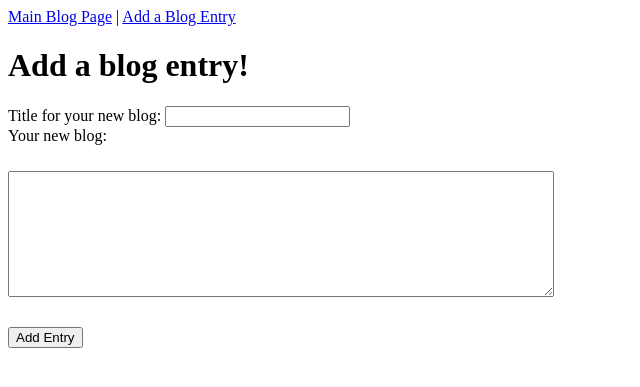
After one commit to mhunsaker7/blogz, a Flask app: page /newpost in a window 1280 px wide. The commit adds this page. Shown: the top 387 px of the page, without its empty margins (0-640 px from the left). Run offline with Flask 2, Linux system fonts and the light colour scheme; data that the repository does not hold is empty.

Commit message:
Can't get new blog post to actually post, getting  add() missing 1 required positional argument: 'instance'

```diff
--- a/main.py
+++ b/main.py
@@ -8,42 +8,37 @@ app.config['SQLALCHEMY_ECHO'] = True
 db = SQLAlchemy(app)
 
 
-class Task(db.Model):
+class Blog(db.Model):
+    id = db.Column(db.Integer, primary_key=True)
+    title = db.Column(db.String(120))
+    body = db.Column(db.String(200))
 
-    id = db.Column(db.Integer, primary_key=True)
-    name = db.Column(db.String(120))
-    completed = db.Column(db.Boolean)
-
-    def __init__(self, name):
-        self.name = name
-        self.completed = False
+    def  __init__(self, title, body):
+        self.title = title
+        self.body = body
 
 
-@app.route('/', methods=['POST', 'GET'])
+@app.route('/blog', methods=['GET'])
+def blog_posts():
+    return render_template('blog.html', blogs = get_blog_posts())
+
+def get_blog_posts():
+    return Blog.query.all()
+
+@app.route('/newpost', methods=['POST', 'GET'])
 def index():
 
     if request.method == 'POST':
-        task_name = request.form['task']
-        new_task = Task(task_name)
-        db.session.add(new_task)
+        title = request.form['title']
+        body = request.form['body']
+        blog = Blog(title=title, body=body)
+        db.session.add()
         db.session.commit()
+        return redirect("/blog")
 
-    tasks = Task.query.filter_by(completed=False).all()
-    completed_tasks = Task.query.filter_by(completed=True).all()
-    return render_template('todos.html',title="Get It Done!",
-        tasks=tasks, completed_tasks=completed_tasks)
+    blogs = Blog.query.all()
+    return render_template('newpost.html', blogs=blogs)
 
-
-@app.route('/delete-task', methods=['POST'])
-def delete_task():
-
-    task_id = int(request.form['task-id'])
-    task = Task.query.get(task_id)
-    task.completed = True
-    db.session.add(task)
-    db.session.commit()
-
-    return redirect('/')
 
 
 if __name__ == '__main__':
--- a/templates/base.html
+++ b/templates/base.html
@@ -1,7 +1,9 @@
 <!doctype html>
 <html>
     <head>
-        <title>{{title}}</title>
+
+        <a href="blog">Main Blog Page</a> | <a href="newpost">Add a Blog Entry</a>
+        <title>Build A Blog</title>
     </head>
 <body>
 
--- /dev/null
+++ b/templates/newpost.html
@@ -0,0 +1,24 @@
+{% extends "base.html" %}
+
+{% block content %}
+    <style>
+    textarea {
+                margin: 10px 0;
+                width: 540px;
+                height: 120px;
+            }
+    </style>
+    <h1>Add a blog entry!</h1>
+    <form method='post'>
+        <label>
+            Title for your new blog:
+            <input type="text" name='title' />
+        </label>
+        <div><label>
+            Your new blog:
+            <p><textarea type="text" name="body"></textarea></p>
+        </label></div>
+        <input type="submit" value='Add Entry' />
+    </form>
+
+{% endblock %}
```
Also changed, not shown: templates/blog.html (added, +15 -0 lines).
